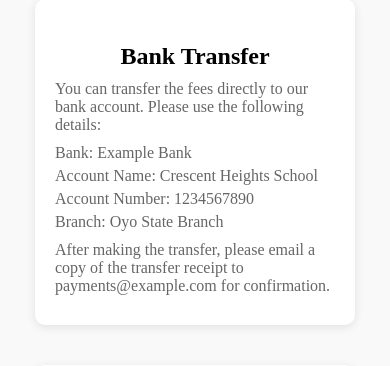
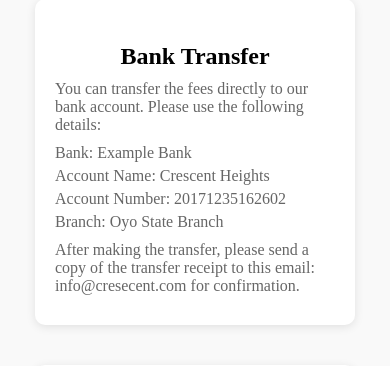
Before and after one commit to Sobilo34/Crescent_Heights, a Python web app: template web_app/templates/fees.html in a window 390 px wide. Shown: the part 797-1163 px from the top of the page. Run offline with Jinja, Linux system fonts and the light colour scheme; the template is opened without the code that fills it, so the values that code supplies are empty.

```diff
--- a/web_app/static/styles/admission.css
+++ b/web_app/static/styles/admission.css
@@ -31,7 +31,7 @@ body {
     color: black;
     margin: 12%;
     margin-top: -380px;
-    font-family: Cambria, Cochin, Georgia, Times, 'Times New Roman', serif;
+    font-family: Calibri light;
 }
 
 .admission_procedure {
--- a/web_app/static/styles/anthem.css
+++ b/web_app/static/styles/anthem.css
@@ -1,9 +1,7 @@
 body {
     height: 500px;
     max-height: 500px;
-    background-color: #dad5d5;
-    font-family: 'Segoe UI', Tahoma, Geneva, Verdana, sans-serif;
-    color: rgb(46, 45, 45);
+    color: #666;
     overflow-x: hidden;
 }
 .anthem_img {
--- a/web_app/templates/fees.html
+++ b/web_app/templates/fees.html
@@ -227,11 +227,11 @@
         <p>You can transfer the fees directly to our bank account. Please use the following details:</p>
         <ul>
           <li>Bank: Example Bank</li>
-          <li>Account Name: Crescent Heights School</li>
-          <li>Account Number: 1234567890</li>
+          <li>Account Name: Crescent Heights</li>
+          <li>Account Number: 20171235162602</li>
           <li>Branch: Oyo State Branch</li>
         </ul>
-        <p>After making the transfer, please email a copy of the transfer receipt to payments@example.com for confirmation.</p>
+        <p>After making the transfer, please send a copy of the transfer receipt to this email: info@cresecent.com for confirmation.</p>
       </div>
 
       <div class="method">
--- a/web_app/templates/religios.html
+++ b/web_app/templates/religios.html
@@ -146,7 +146,7 @@
         <p>We hold daily prayer sessions for students to reflect and seek guidance. These sessions help in instilling values of humility and gratitude.</p>
       </div>
       <div class="program">
-        <h3>Religious Education</h3>
+        <h3>MSSN Weekly Program</h3>
         <p>Our curriculum includes religious education classes that cover a wide range of topics from various religious traditions, promoting understanding and respect for diverse beliefs.</p>
       </div>
       <div class="program">
@@ -154,7 +154,7 @@
         <p>Engagement in community service projects is a core part of our religious programs, encouraging students to live out their faith through acts of kindness and service to others.</p>
       </div>
       <div class="program">
-        <h3>Interfaith Dialogues</h3>
+        <h3>Juma'ah Service</h3>
         <p>We host interfaith dialogues to promote mutual respect and understanding among students of different religious backgrounds, fostering a peaceful and inclusive school environment.</p>
       </div>
     </div>
```
Also changed, not shown: web_app/static/styles/extra_curicullar.css (+6 -7 lines).
